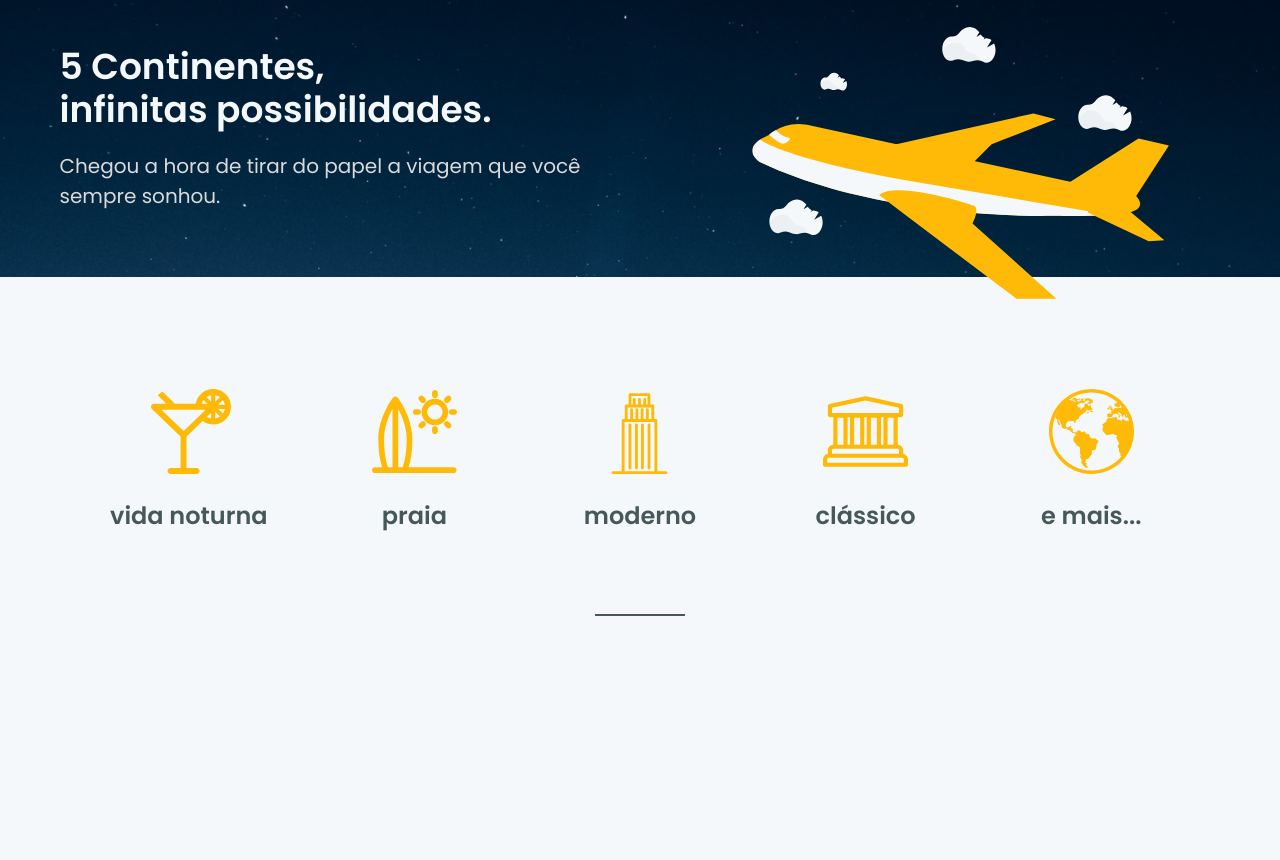
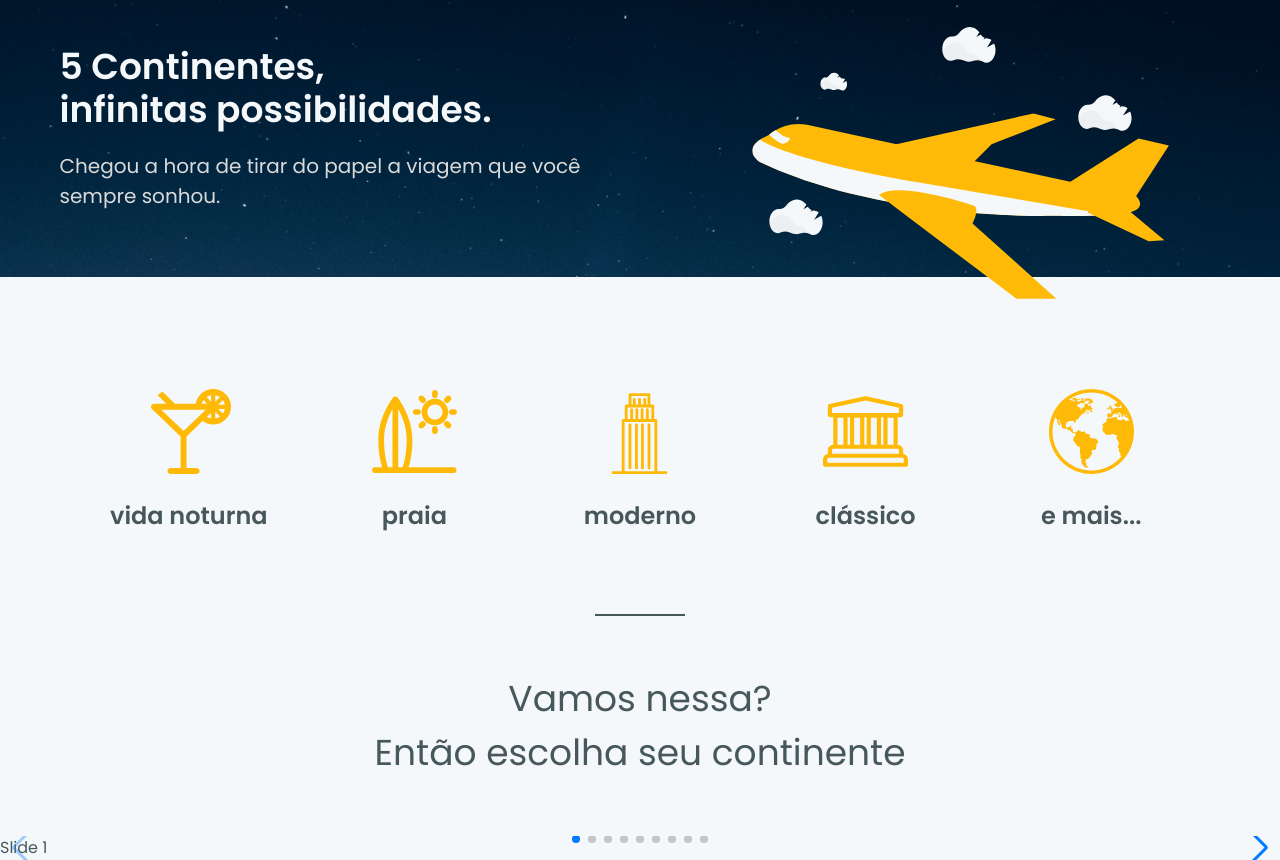
Before and after one commit to thallesyam/Ignite-desafios, a Next.js app: page / in a window 1280 px wide. Shown: the part 115-975 px from the top of the page. Before the commit the page ends 800 px from the top, so only its background shows below. Built offline with nearby package versions, Linux system fonts and the light colour scheme.

Commit message:
feat: create swipper slider

```diff
--- a/package.json
+++ b/package.json
@@ -16,7 +16,8 @@
     "framer-motion": "4",
     "next": "11.0.1",
     "react": "17.0.2",
-    "react-dom": "17.0.2"
+    "react-dom": "17.0.2",
+    "swiper": "^6.8.1"
   },
   "devDependencies": {
     "@types/react": "^17.0.15",
--- /dev/null
+++ b/src/components/SliderComponent.tsx
@@ -0,0 +1,28 @@
+import { Swiper, SwiperSlide } from "swiper/react";
+import SwiperCore, {
+  Navigation,Pagination,Mousewheel,Keyboard
+} from 'swiper/core';
+
+import "swiper/swiper.min.css";
+import "swiper/components/navigation/navigation.min.css"
+import "swiper/components/pagination/pagination.min.css"
+
+SwiperCore.use([Navigation,Pagination,Mousewheel,Keyboard]);
+
+export const SliderComponent = () => {
+  return (
+    <>
+      <Swiper cssMode={true} navigation={true} pagination={true} mousewheel={true} keyboard={true}>
+        <SwiperSlide>Slide 1</SwiperSlide>
+        <SwiperSlide>Slide 2</SwiperSlide>
+        <SwiperSlide>Slide 3</SwiperSlide>
+        <SwiperSlide>Slide 4</SwiperSlide>
+        <SwiperSlide>Slide 5</SwiperSlide>
+        <SwiperSlide>Slide 6</SwiperSlide>
+        <SwiperSlide>Slide 7</SwiperSlide>
+        <SwiperSlide>Slide 8</SwiperSlide>
+        <SwiperSlide>Slide 9</SwiperSlide>
+      </Swiper>
+    </>
+  )
+}
--- a/src/pages/index.tsx
+++ b/src/pages/index.tsx
@@ -1,7 +1,10 @@
+import { Box, Text } from '@chakra-ui/react'
+
 import { Header } from '../components/Header'
 import { Banner } from '../components/Banner'
 import { TravelTypes } from '../components/TravelTypes'
 import { Divider } from '../components/Divider'
+import { SliderComponent } from '../components/SliderComponent'
 
 export default function Home() {
   return (
@@ -13,6 +16,15 @@ export default function Home() {
       <TravelTypes />
 
       <Divider />
+
+      <Box my={['8', '14']}>
+        <Text textAlign="center" fontSize={['xl', '4xl']}>
+          Vamos nessa? <br />
+          Então escolha seu continente
+        </Text>
+      </Box>
+
+      <SliderComponent />
     </>
   )
 }
```
Also changed, not shown: 1 other file (tests, documents, lock files or other folders).
